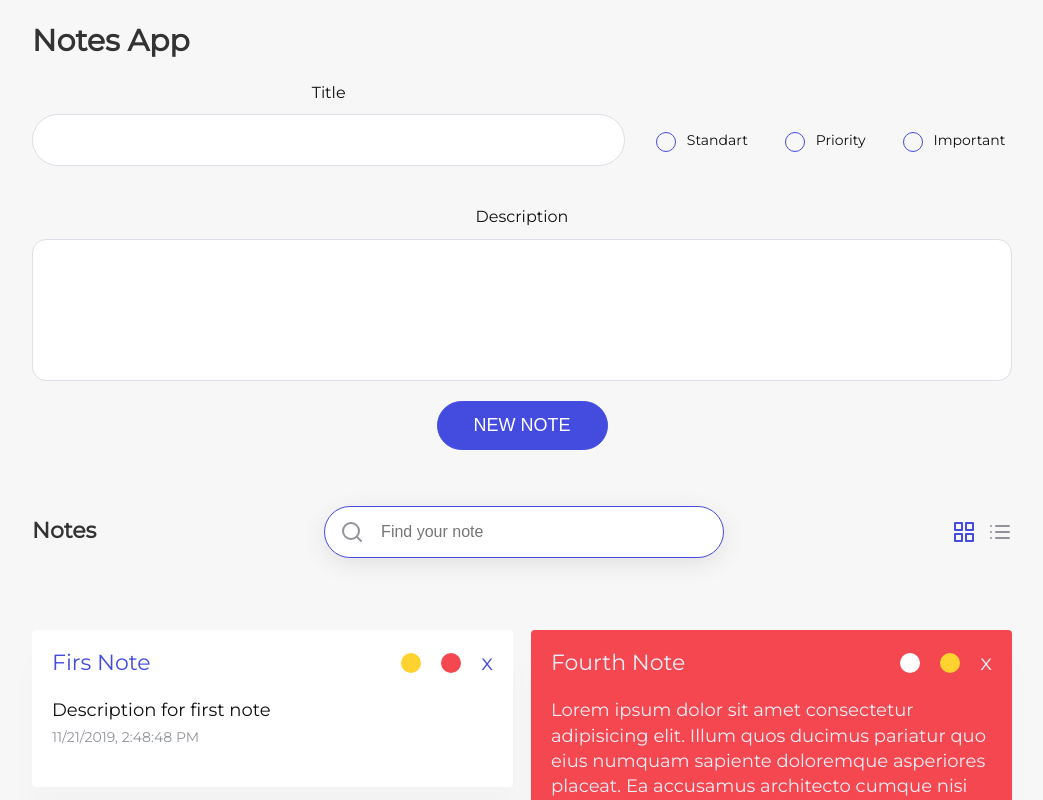
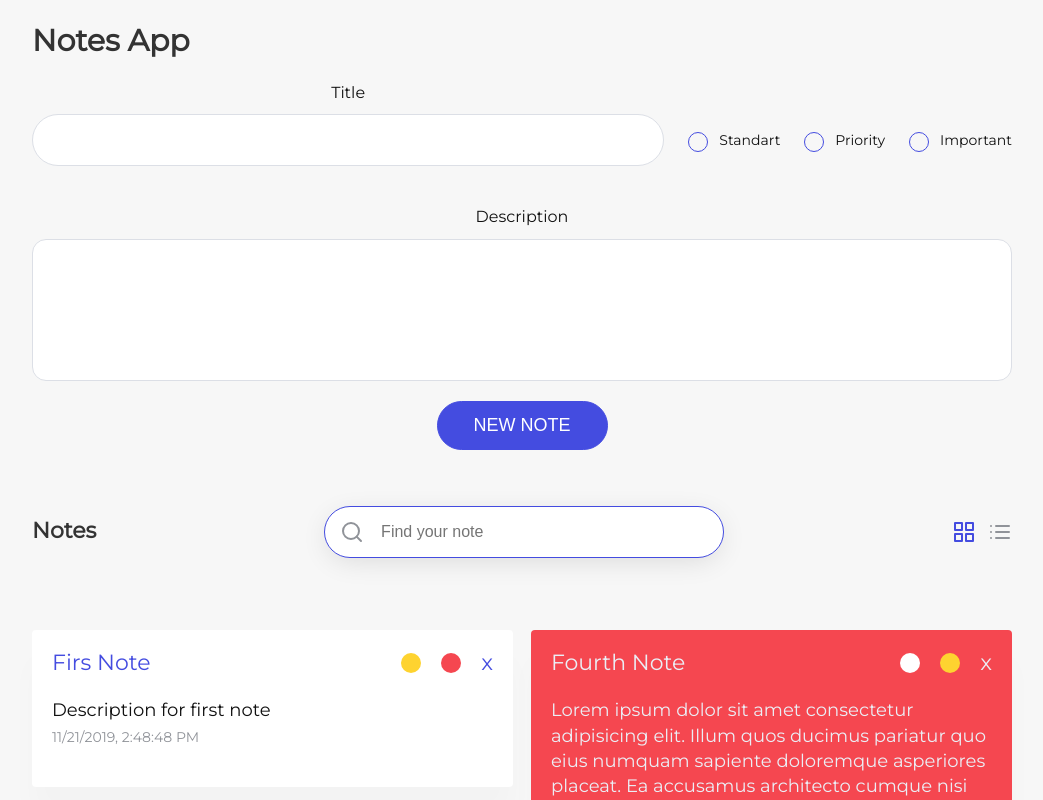
Before and after one commit to Sergeypro91/tocodeTutorials, a Vue app in the folder Chapter-4/notes/: page / in a window 1280 px wide. Shown: the top 800 px of the page, without its empty margins (118-1161 px from the left). Built offline with nearby package versions, Linux system fonts and the light colour scheme.

Commit message:
Edit notes style

```diff
--- a/Chapter-4/notes/src/assets/scss/common/newnote.scss
+++ b/Chapter-4/notes/src/assets/scss/common/newnote.scss
@@ -14,14 +14,15 @@
 }
 
 .new-note__top_title {
-  flex-grow: 1;
-  min-width: 300px;
+  width: 100%;
+  flex: 2;
   margin-bottom: 20px;
 }
 
 .radio {
+  width: 100%;
+  flex: 1;
   display: flex;
-  min-width: 300px;
   justify-content: space-between;
   align-items: center;
 }
--- a/Chapter-4/notes/src/assets/scss/common/notes.scss
+++ b/Chapter-4/notes/src/assets/scss/common/notes.scss
@@ -63,13 +63,12 @@
   display: flex;
   align-items: center;
   justify-content: space-between;
-  &.full {
-    justify-content: center;
+  &.full .note-header__title {
+    align-items: center;
+    width: 100%;
     p {
-      margin-right: 16px;
-      &:last-child {
-        margin-right: 0;
-      }
+      text-align: center;
+      padding-left: 100px;
     }
   }
   h1 {
@@ -99,7 +98,7 @@
 .note-header__priority-change {
   display: flex;
   align-items: center;
-  margin-left: px;
+  margin-left: 20px;
   & div:nth-child(n) {
     width: 20px;
     height: 20px;
--- a/Chapter-4/notes/src/components/Notes.vue
+++ b/Chapter-4/notes/src/components/Notes.vue
@@ -13,22 +13,24 @@
       v-click-outside="outside"
     >
       <div class="note-header" :class="{ full: !grid }">
-        <p @click="editTitle(note.idNote)">{{ note.title }}</p>
+        <div class="note-header__title">
+          <p @click="editTitle(note.idNote)">{{ note.title }}</p>
+        </div>
         <div class="note-header__priority-change">
           <div
             class="note-header__priority-change_standart"
             @click="changeToStandart(note.idNote)"
-            :class="{hidestandart: note.radioState == 'standart' }"
+            :class="{ hidestandart: note.radioState == 'standart' }"
           ></div>
           <div
             class="note-header__priority-change_priority"
             @click="changeToPriority(note.idNote)"
-            :class="{hidepriority: note.radioState == 'priority' }"
+            :class="{ hidepriority: note.radioState == 'priority' }"
           ></div>
           <div
             class="note-header__priority-change_important"
             @click="changeToImportant(note.idNote)"
-            :class="{hideimportant: note.radioState == 'important' }"
+            :class="{ hideimportant: note.radioState == 'important' }"
           ></div>
           <p @click="removeNote(note.idNote)">x</p>
         </div>
@@ -47,7 +49,9 @@
         <p
           @click="editDescr(note.idNote)"
           :class="{ hideOldDescr: note.edit.descr }"
-        >{{ note.descr }}</p>
+        >
+          {{ note.descr }}
+        </p>
         <textarea
           rows="4"
           v-model="note.newDescr"
@@ -128,5 +132,4 @@ export default {
 }
 </script>
 
-<style lang="scss">
-</style>
+<style lang="scss"></style>
```
